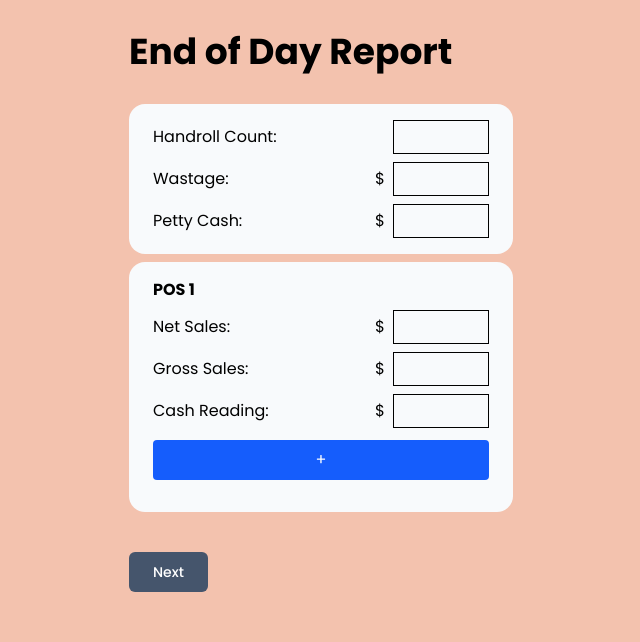
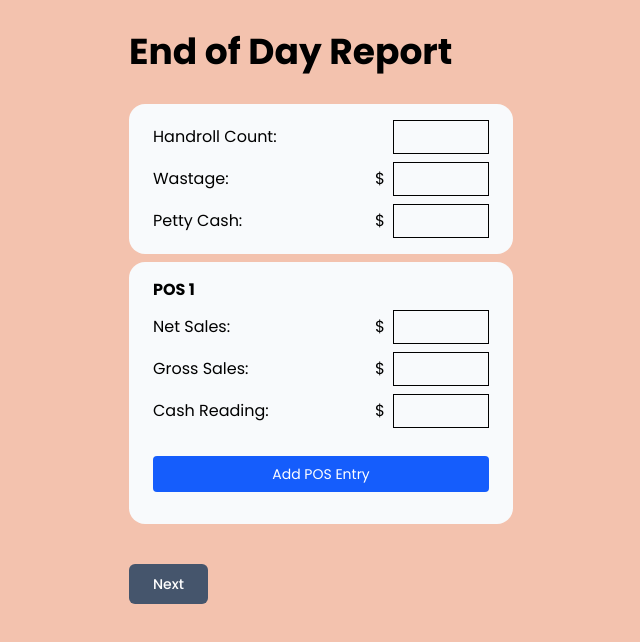
Before and after one commit to G-Tang2/sushi-sushi-EOD, a Next.js app: page /eod-report in a window 1280 px wide. Shown: the top 642 px of the page, without its empty margins (127-767 px from the left). Built offline with nearby package versions, Linux system fonts and the light colour scheme.

Commit message:
changed + to Add POS Entry

```diff
--- a/app/eod-report/page.tsx
+++ b/app/eod-report/page.tsx
@@ -149,9 +149,9 @@ export default function EODReport() {
 
           <button
             onClick={handleAdd}
-            className="mb-4 px-4 py-2 bg-blue-600 text-white rounded"
+            className="my-4 px-4 py-2 bg-blue-600 text-sm text-white rounded"
           >
-            +
+            Add POS Entry
           </button>
         </div>
         <Link href="/summary" passHref>
```
